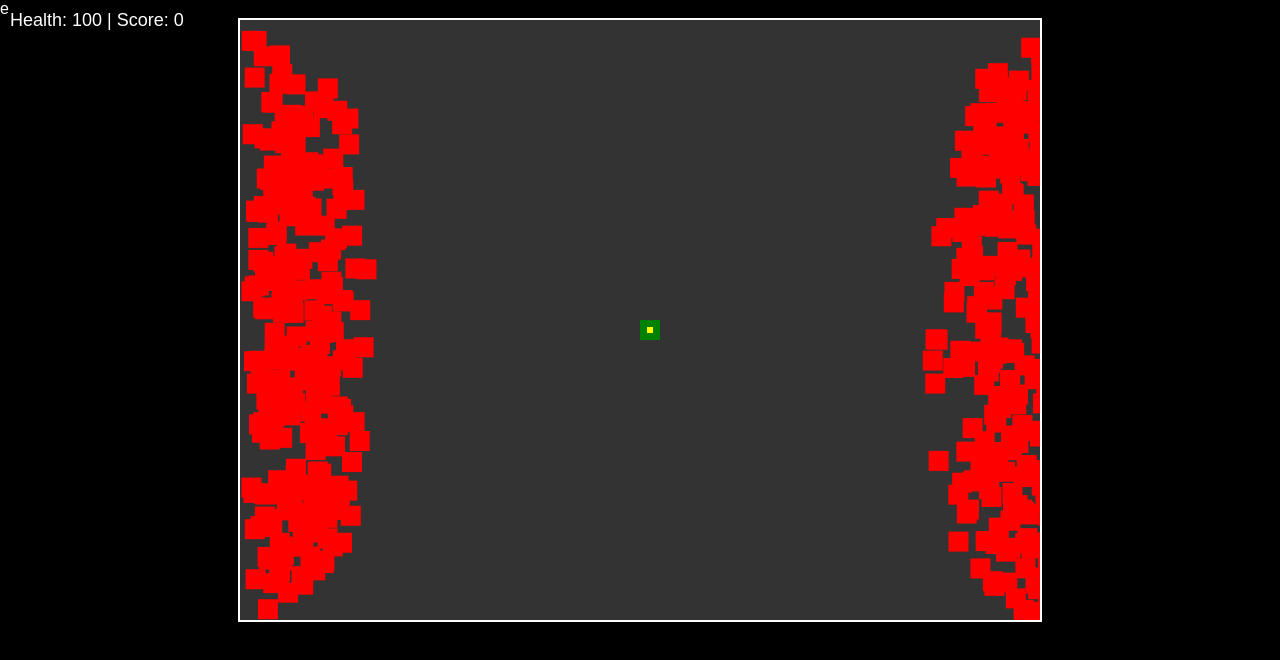
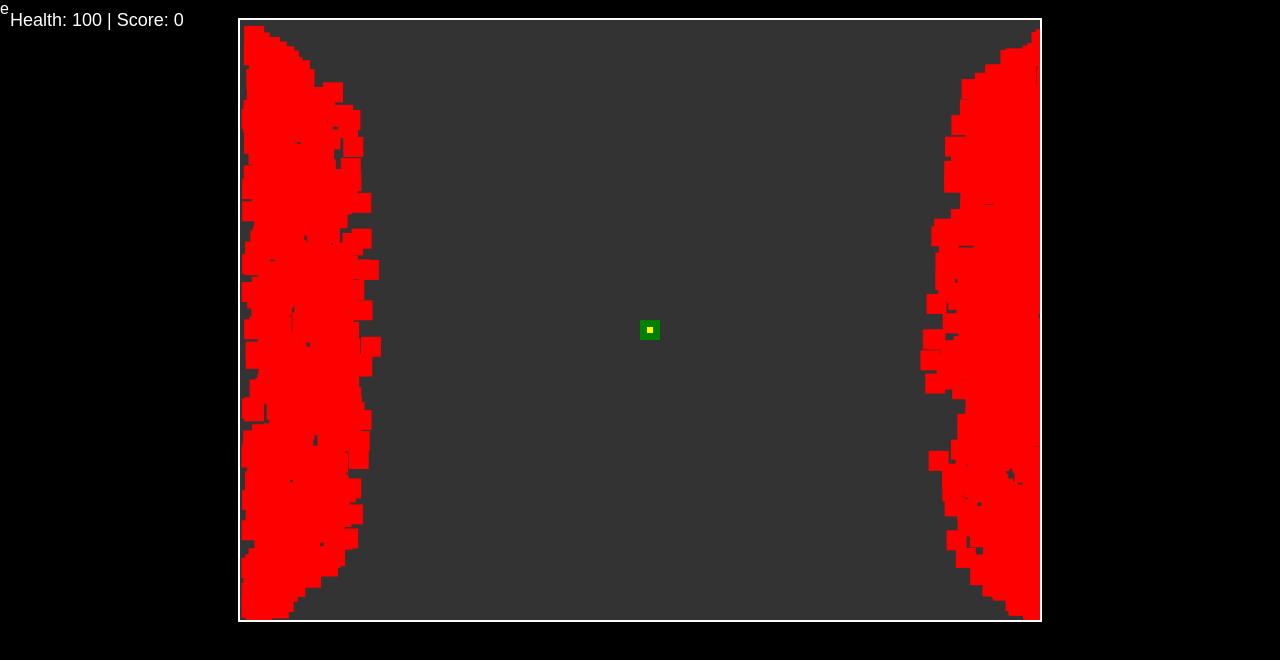
Before and after one commit to bot7439/bot7439.github.io, a plain HTML site: page index.html in a window 1280 px wide. Drawn offline with Linux system fonts and the light colour scheme; animation ran at ten frames a second.

Commit message:
Update index.html

```diff
--- a/index.html
+++ b/index.html
@@ -194,7 +194,7 @@ e<!DOCTYPE html>
       requestAnimationFrame(gameLoop);
     }
     setInterval(shoot, 1)
-    setInterval(spawnEnemy, 10); // Spawn enemies every 2 seconds
+    setInterval(spawnEnemy, 1); // Spawn enemies every 2 seconds
     gameLoop();
   </script>
 </body>
```
